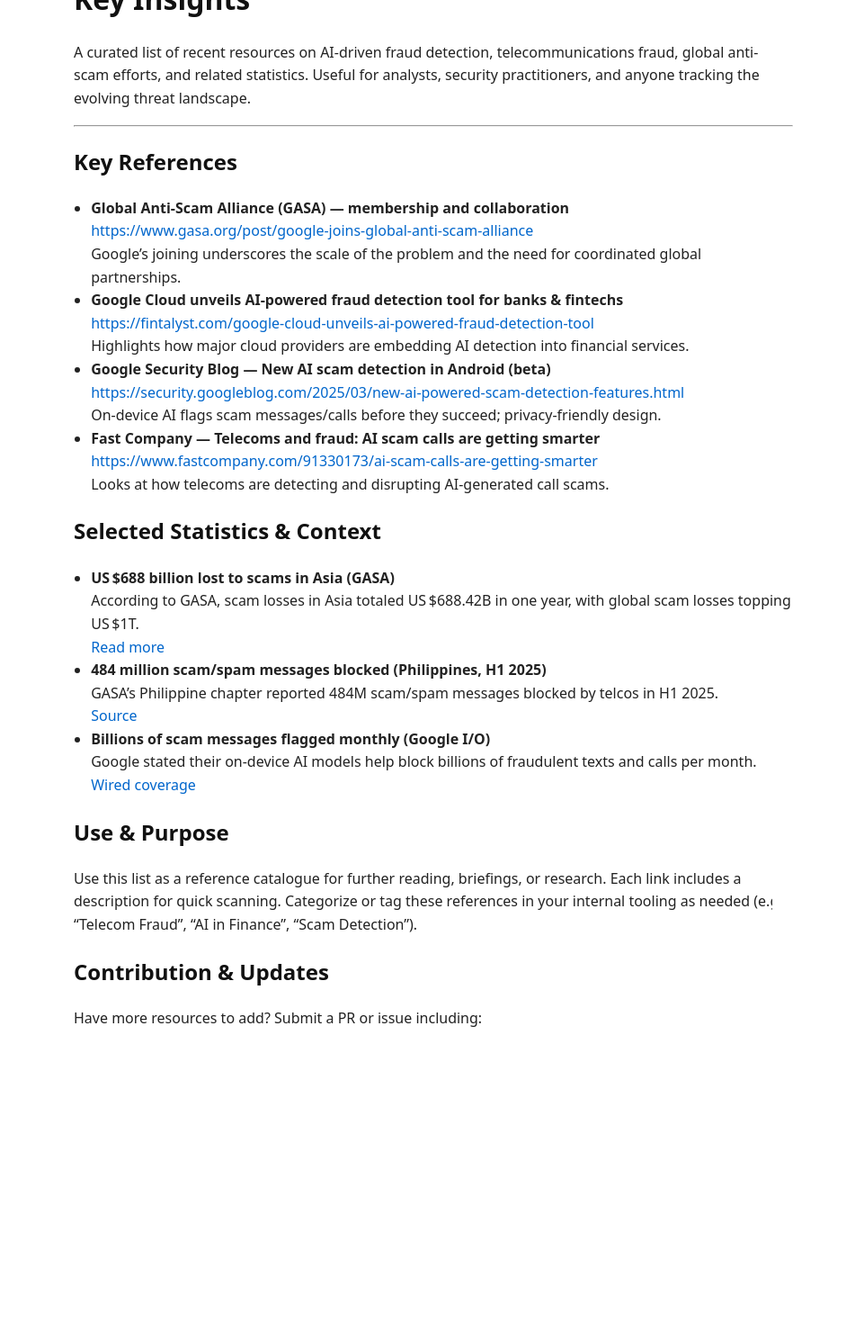
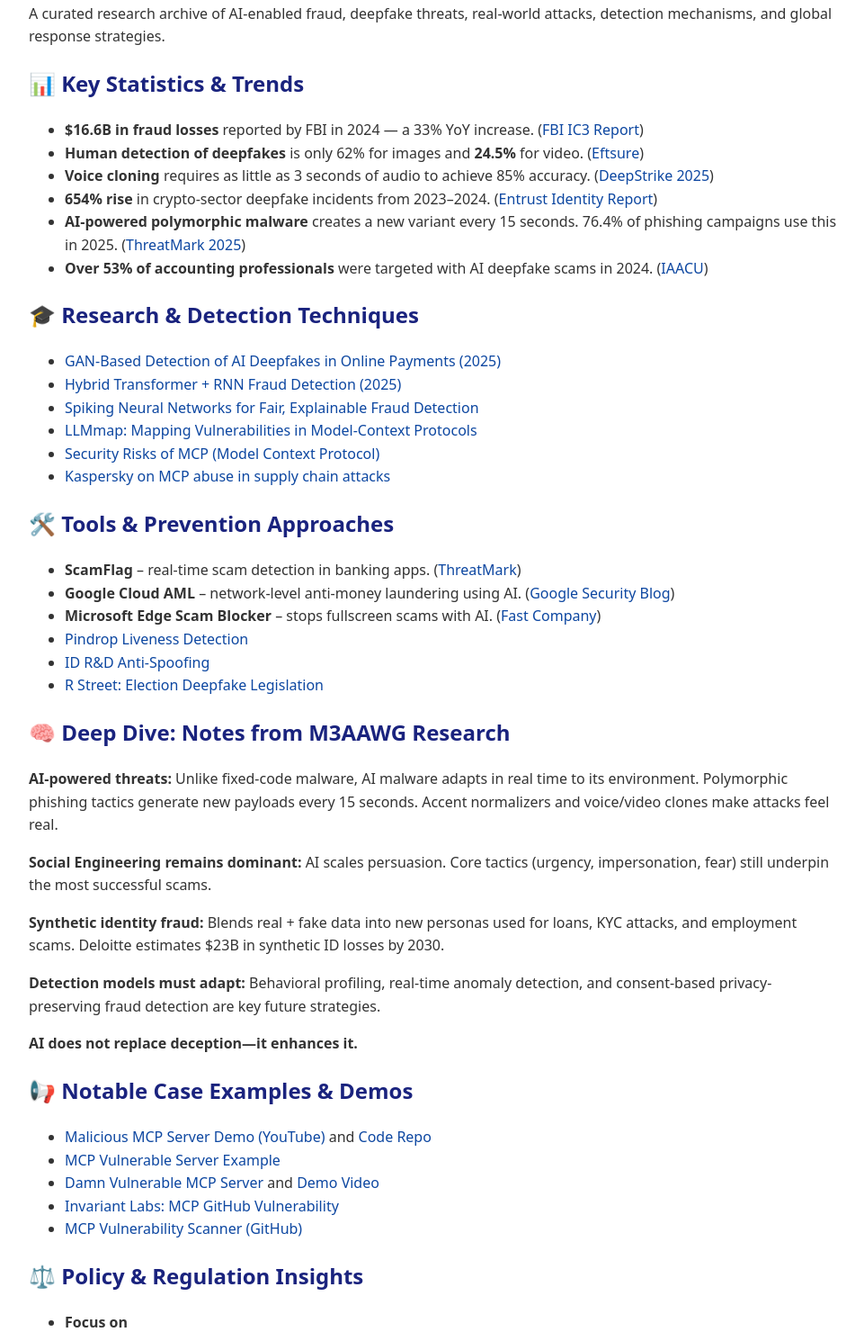
Before and after one commit to skwyddie/AI-Fraud-Resources, a plain HTML site: page docs/index.html in a window 1280 px wide. Shown: the part 110-1600 px from the top of the page at 90% size, without its empty margins (158-1119 px from the left). Before the commit the page ends 1531 px from the top, so only its background shows below. Drawn offline with Linux system fonts and the light colour scheme.

Commit message:
Revise AI Fraud Research Index page content and style
Updated the title and content of the AI Fraud Research Index page. Enhanced styling and added key statistics and research links related to AI-enabled fraud.

```diff
--- a/docs/index.html
+++ b/docs/index.html
@@ -3,133 +3,97 @@
 <head>
   <meta charset="UTF-8" />
   <meta name="viewport" content="width=device-width, initial-scale=1.0"/>
-  <title>Fraud, AI & Telecom — References</title>
+  <title>AI Fraud Research Index</title>
   <style>
     body {
       font-family: system-ui, sans-serif;
-      max-width: 800px;
-      margin: 2rem auto;
-      padding: 0 1rem;
+      margin: 40px auto;
+      max-width: 900px;
+      padding: 0 20px;
       line-height: 1.6;
-      color: #222;
+      color: #333;
     }
     h1, h2, h3 {
-      color: #111;
+      color: #1a237e;
     }
     a {
-      color: #0066cc;
+      color: #0d47a1;
       text-decoration: none;
     }
     a:hover {
       text-decoration: underline;
     }
-    ul {
-      padding-left: 1.2rem;
-    }
     blockquote {
-      margin-left: 1rem;
-      color: #555;
+      background: #f4f4f4;
+      border-left: 5px solid #ccc;
+      margin: 1em 0;
+      padding: 1em;
       font-style: italic;
     }
-    .footer {
-      margin-top: 4rem;
-      font-size: 0.9rem;
-      color: #666;
+    code {
+      background: #eee;
+      padding: 2px 4px;
+      border-radius: 3px;
+    }
+    footer {
+      margin-top: 4em;
+      font-size: 0.85em;
+      color: #777;
     }
   </style>
 </head>
 <body>
-
-<h1>Fraud, AI & Telecom Threats — References and Key Insights</h1>
-
+  <h1>AI Fraud Research Hub</h1>
   <p>
-  A curated list of recent resources on AI-driven fraud detection, telecommunications fraud, global anti-scam efforts, and related statistics. Useful for analysts, security practitioners, and anyone tracking the evolving threat landscape.
+    A curated research archive of AI-enabled fraud, deepfake threats, real-world attacks, detection mechanisms, and global response strategies.
   </p>
 
-<hr/>
-
-<h2>Key References</h2>
-
+  <h2>📊 Key Statistics & Trends</h2>
   <ul>
-  <li>
-    <strong>Global Anti‑Scam Alliance (GASA) — membership and collaboration</strong><br/>
-    <a href="https://www.gasa.org/post/google-joins-global-anti-scam-alliance" target="_blank">
-      https://www.gasa.org/post/google-joins-global-anti-scam-alliance
-    </a><br/>
-    Google’s joining underscores the scale of the problem and the need for coordinated global partnerships.
-  </li>
-
-  <li>
-    <strong>Google Cloud unveils AI-powered fraud detection tool for banks & fintechs</strong><br/>
-    <a href="https://fintalyst.com/google-cloud-unveils-ai-powered-fraud-detection-tool-for-banks-and-fintechs/" target="_blank">
-      https://fintalyst.com/google-cloud-unveils-ai-powered-fraud-detection-tool
-    </a><br/>
-    Highlights how major cloud providers are embedding AI detection into financial services.
-  </li>
-
-  <li>
-    <strong>Google Security Blog — New AI scam detection in Android (beta)</strong><br/>
-    <a href="https://security.googleblog.com/2025/03/new-ai-powered-scam-detection-features.html" target="_blank">
-      https://security.googleblog.com/2025/03/new-ai-powered-scam-detection-features.html
-    </a><br/>
-    On-device AI flags scam messages/calls before they succeed; privacy-friendly design.
-  </li>
-
-  <li>
-    <strong>Fast Company — Telecoms and fraud: AI scam calls are getting smarter</strong><br/>
-    <a href="https://www.fastcompany.com/91330173/ai-scam-calls-are-getting-smarter-heres-how-telecoms-are-fighting-back" target="_blank">
-      https://www.fastcompany.com/91330173/ai-scam-calls-are-getting-smarter
-    </a><br/>
-    Looks at how telecoms are detecting and disrupting AI-generated call scams.
-  </li>
+    <li><strong>$16.6B in fraud losses</strong> reported by FBI in 2024 — a 33% YoY increase. (<a href="https://www.ic3.gov/Media/PDF/AnnualReport/2024_IC3Report.pdf" target="_blank">FBI IC3 Report</a>)</li>
+    <li><strong>Human detection of deepfakes</strong> is only 62% for images and <strong>24.5%</strong> for video. (<a href="https://www.eftsure.com/statistics/deepfake-statistics/" target="_blank">Eftsure</a>)</li>
+    <li><strong>Voice cloning</strong> requires as little as 3 seconds of audio to achieve 85% accuracy. (<a href="https://deepstrike.io/blog/deepfake-statistics-2025" target="_blank">DeepStrike 2025</a>)</li>
+    <li><strong>654% rise</strong> in crypto-sector deepfake incidents from 2023–2024. (<a href="https://www.entrust.com/resources/reports/identity-fraud-report" target="_blank">Entrust Identity Report</a>)</li>
+    <li><strong>AI-powered polymorphic malware</strong> creates a new variant every 15 seconds. 76.4% of phishing campaigns use this in 2025. (<a href="https://www.threatmark.com/how-ai-is-redefining-fraud-prevention-in-2025/" target="_blank">ThreatMark 2025</a>)</li>
+    <li><strong>Over 53% of accounting professionals</strong> were targeted with AI deepfake scams in 2024. (<a href="https://www.iaacu.org/about-us/about-iaacu/our-blog/blog/2025/01/14/5-ai-scams-set-to-surge-in-2025--what-you-need-to-know" target="_blank">IAACU</a>)</li>
   </ul>
 
-<h2>Selected Statistics & Context</h2>
-
+  <h2>🎓 Research & Detection Techniques</h2>
   <ul>
-  <li>
-    <strong>US $688 billion lost to scams in Asia (GASA)</strong><br/>
-    According to GASA, scam losses in Asia totaled US $688.42B in one year, with global scam losses topping US $1T.
-    <br/><a href="https://www.finanzwire.com/article/gasa-report-highlights-688-billion-in-scam-losses-across-asia-JWiZmPGUUUX" target="_blank">Read more</a>
-  </li>
-
-  <li>
-    <strong>484 million scam/spam messages blocked (Philippines, H1 2025)</strong><br/>
-    GASA’s Philippine chapter reported 484M scam/spam messages blocked by telcos in H1 2025.
-    <br/><a href="https://www.globe.com.ph/about-us/newsroom/corporate/globe-chairs-gasa-ph-chapter" target="_blank">Source</a>
-  </li>
-
-  <li>
-    <strong>Billions of scam messages flagged monthly (Google I/O)</strong><br/>
-    Google stated their on-device AI models help block billions of fraudulent texts and calls per month.
-    <br/><a href="https://www.wired.com/story/google-io-on-device-ai-scam-texts" target="_blank">Wired coverage</a>
-  </li>
+    <li><a href="https://arxiv.org/abs/2501.07033" target="_blank">GAN-Based Detection of AI Deepfakes in Online Payments (2025)</a></li>
+    <li><a href="https://arxiv.org/abs/2504.03750" target="_blank">Hybrid Transformer + RNN Fraud Detection (2025)</a></li>
+    <li><a href="https://arxiv.org/abs/2508.16915" target="_blank">Spiking Neural Networks for Fair, Explainable Fraud Detection</a></li>
+    <li><a href="https://arxiv.org/abs/2407.15847" target="_blank">LLMmap: Mapping Vulnerabilities in Model-Context Protocols</a></li>
+    <li><a href="https://www.pillar.security/blog/the-security-risks-of-model-context-protocol-mcp" target="_blank">Security Risks of MCP (Model Context Protocol)</a></li>
+    <li><a href="https://securelist.com/model-context-protocol-for-ai-integration-abused-in-supply-chain-attacks/117473/" target="_blank">Kaspersky on MCP abuse in supply chain attacks</a></li>
   </ul>
 
-<h2>Use & Purpose</h2>
-
-<p>
-  Use this list as a reference catalogue for further reading, briefings, or research. Each link includes a description for quick scanning. Categorize or tag these references in your internal tooling as needed (e.g. “Telecom Fraud”, “AI in Finance”, “Scam Detection”).
-</p>
-
-<h2>Contribution & Updates</h2>
-<p>
-  Have more resources to add? Submit a PR or issue including:
-</p>
+  <h2>🛠️ Tools & Prevention Approaches</h2>
   <ul>
-  <li>Link</li>
-  <li>Short description (1–2 lines)</li>
-  <li>Category</li>
-  <li>Date (optional)</li>
+    <li><strong>ScamFlag</strong> – real-time scam detection in banking apps. (<a href="https://www.threatmark.com/how-ai-is-redefining-fraud-prevention-in-2025/" target="_blank">ThreatMark</a>)</li>
+    <li><strong>Google Cloud AML</strong> – network-level anti-money laundering using AI. (<a href="https://security.googleblog.com/2025/03/new-ai-powered-scam-detection-features.html" target="_blank">Google Security Blog</a>)</li>
+    <li><strong>Microsoft Edge Scam Blocker</strong> – stops fullscreen scams with AI. (<a href="https://www.fastcompany.com/91330173/ai-scam-calls-are-getting-smarter-heres-how-telecoms-are-fighting-back" target="_blank">Fast Company</a>)</li>
+    <li><a href="https://www.pindrop.com/capability/liveness/" target="_blank">Pindrop Liveness Detection</a></li>
+    <li><a href="https://www.idrnd.ai/voice-anti-spoofing/" target="_blank">ID R&D Anti-Spoofing</a></li>
+    <li><a href="https://www.rstreet.org/commentary/update-on-2025-state-legislation-to-regulate-election-deepfakes/" target="_blank">R Street: Election Deepfake Legislation</a></li>
   </ul>
 
-<div class="footer">
-  <hr/>
-  <p>
-    Curated by <strong>skwyddie</strong> · Made for M3AAWG 65<br/>
-    All links © respective owners — for educational and research use only.
-  </p>
-</div>
+  <h2>🧠 Deep Dive: Notes from M3AAWG Research</h2>
+  <p><strong>AI-powered threats:</strong> Unlike fixed-code malware, AI malware adapts in real time to its environment. Polymorphic phishing tactics generate new payloads every 15 seconds. Accent normalizers and voice/video clones make attacks feel real.</p>
+  <p><strong>Social Engineering remains dominant:</strong> AI scales persuasion. Core tactics (urgency, impersonation, fear) still underpin the most successful scams.</p>
+  <p><strong>Synthetic identity fraud:</strong> Blends real + fake data into new personas used for loans, KYC attacks, and employment scams. Deloitte estimates $23B in synthetic ID losses by 2030.</p>
+  <p><strong>Detection models must adapt:</strong> Behavioral profiling, real-time anomaly detection, and consent-based privacy-preserving fraud detection are key future strategies.</p>
+  <p><strong>AI does not replace deception—it enhances it.</strong></p>
 
-</body>
-</html>
+  <h2>📢 Notable Case Examples & Demos</h2>
+  <ul>
+    <li><a href="https://www.youtube.com/watch?v=NQbbAoP_zEg&t=630s" target="_blank">Malicious MCP Server Demo (YouTube)</a> and <a href="https://github.com/alejandro-ao/demo-malicous-mcp-server" target="_blank">Code Repo</a></li>
+    <li><a href="https://glama.ai/mcp/servers/@kenhuangus/mcp-vulnerable-server-demo" target="_blank">MCP Vulnerable Server Example</a></li>
+    <li><a href="https://github.com/harishsg993010/damn-vulnerable-MCP-server" target="_blank">Damn Vulnerable MCP Server</a> and <a href="https://www.youtube.com/watch?v=4BI7VWfDVQE" target="_blank">Demo Video</a></li>
+    <li><a href="https://invariantlabs.ai/blog/mcp-github-vulnerability" target="_blank">Invariant Labs: MCP GitHub Vulnerability</a></li>
+    <li><a href="https://github.com/knostic/MCP-Scanner" target="_blank">MCP Vulnerability Scanner (GitHub)</a></li>
+  </ul>
+
+  <h2>⚖️ Policy & Regulation Insights</h2>
+  <ul>
+    <li><strong>Focus on
```
Lines whose indentation alone changed are shown as unchanged.
